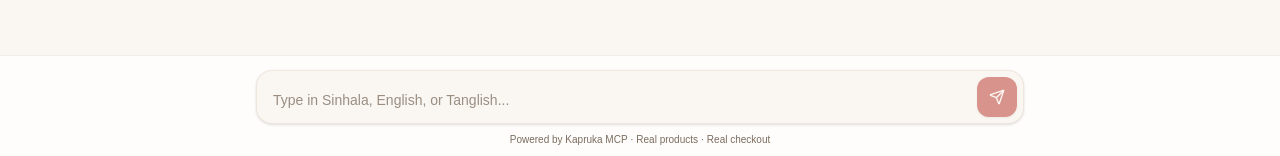
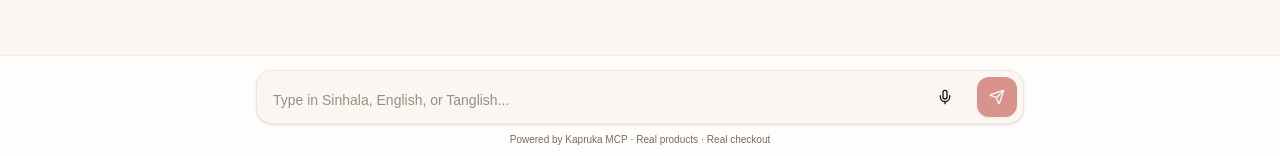
Before and after one commit to zibrasismail/kapruka-mcp-challenge, a Next.js app: page / in a window 1280 px wide. Shown: the part 641-797 px from the top of the page. Built offline with nearby package versions, Linux system fonts and the light colour scheme; a web font is replaced by a local one.

Commit message:
feat: implement speech recognition functionality and integrate with chat interface

```diff
--- a/src/components/chat/chat-interface.tsx
+++ b/src/components/chat/chat-interface.tsx
@@ -3,10 +3,12 @@
 import { useChat } from "@ai-sdk/react";
 import { useRef, useEffect, useState, useMemo, useCallback } from "react";
 import { DefaultChatTransport } from "ai";
-import { Send, Sparkles, Loader2 } from "lucide-react";
+import { Send, Sparkles, Loader2, Mic, MicOff } from "lucide-react";
+import { toast } from "sonner";
 import { Button } from "@/components/ui/button";
 import { OccasionChips } from "./occasion-chips";
 import { useIsMobile } from "@/lib/hooks/use-mobile";
+import { useSpeechRecognition } from "@/lib/hooks/use-speech-recognition";
 import { ProductCarousel } from "@/components/commerce/product-carousel";
 import { CartPanel } from "@/components/commerce/cart-panel";
 import { PayLinkCard } from "@/components/commerce/pay-link-card";
@@ -32,10 +34,38 @@ const WELCOME = {
 export function ChatInterface() {
   const scrollRef = useRef<HTMLDivElement>(null);
   const inputRef = useRef<HTMLTextAreaElement>(null);
+  const speechBaseRef = useRef("");
+  const speechFinalRef = useRef("");
   const [input, setInput] = useState("");
   const isMobile = useIsMobile();
   const lastScrollHeightRef = useRef(0);
   const cartItems = useCartStore((s) => s.items);
+
+  const handleSpeechTranscript = useCallback((text: string, isFinal: boolean) => {
+    const trimmed = text.trim();
+    if (!trimmed) return;
+
+    if (isFinal) {
+      speechFinalRef.current = [speechFinalRef.current, trimmed]
+        .filter(Boolean)
+        .join(" ");
+      setInput(
+        [speechBaseRef.current, speechFinalRef.current].filter(Boolean).join(" "),
+      );
+    } else {
+      const committed = [speechBaseRef.current, speechFinalRef.current]
+        .filter(Boolean)
+        .join(" ");
+      setInput([committed, trimmed].filter(Boolean).join(" "));
+    }
+  }, []);
+
+  const { isSupported: isSpeechSupported, isListening, toggle: toggleSpeech, stop: stopSpeech } =
+    useSpeechRecognition({
+      lang: "si-LK",
+      onTranscript: handleSpeechTranscript,
+      onError: (message) => toast.error(message),
+    });
 
   const transport = useMemo(
     () => new DefaultChatTransport({ api: "/api/chat" }),
@@ -67,14 +97,29 @@ export function ChatInterface() {
     return () => cancelAnimationFrame(frame);
   }, [messages, isLoading]);
 
-  const adjustTextareaHeight = () => {
+  const adjustTextareaHeight = useCallback(() => {
     const el = inputRef.current;
     if (!el) return;
     el.style.height = "auto";
     el.style.height = `${Math.min(el.scrollHeight, 128)}px`;
+  }, []);
+
+  useEffect(() => {
+    adjustTextareaHeight();
+  }, [input, adjustTextareaHeight]);
+
+  const handleMicClick = () => {
+    if (isListening) {
+      toggleSpeech();
+      return;
+    }
+    speechBaseRef.current = input;
+    speechFinalRef.current = "";
+    toggleSpeech();
   };
 
   const handleSubmit = async (text?: string) => {
+    stopSpeech();
     const msg = (text ?? input).trim();
     if (!msg || isLoading) return;
     setInput("");
@@ -286,8 +331,8 @@ export function ChatInterface() {
               ref={inputRef}
               value={input}
               onChange={(e) => {
+                if (isListening) stopSpeech();
                 setInput(e.target.value);
-                adjustTextareaHeight();
               }}
               onFocus={() => {
                 window.setTimeout(() => {
@@ -310,6 +355,31 @@ export function ChatInterface() {
               enterKeyHint={isMobile ? "enter" : "send"}
               className="max-h-32 min-h-11 min-w-0 flex-1 resize-none border-0 bg-transparent px-3.5 py-2.5 text-base leading-snug outline-none placeholder:leading-snug placeholder:text-muted-foreground/75 sm:px-4 sm:py-3 sm:text-sm"
             />
+            {isSpeechSupported && (
+              <Button
+                type="button"
+                variant={isListening ? "default" : "ghost"}
+                size="icon"
+                onClick={handleMicClick}
+                disabled={isLoading}
+                aria-label={isListening ? "Stop listening" : "Speak your message"}
+                aria-pressed={isListening}
+                className={cn(
+                  "m-1 size-9 shrink-0 rounded-xl sm:m-1.5 sm:size-10",
+                  isListening &&
+                    "relative bg-destructive text-white hover:bg-destructive/90",
+                )}
+              >
+                {isListening ? (
+                  <>
+                    <span className="absolute inset-0 animate-ping-soft rounded-xl bg-destructive/40" />
+                    <MicOff className="relative size-4" />
+                  </>
+                ) : (
+                  <Mic className="size-4" />
+                )}
+              </Button>
+            )}
             <Button
               type="submit"
               size="icon"
--- /dev/null
+++ b/src/lib/hooks/use-speech-recognition.ts
@@ -0,0 +1,112 @@
+"use client";
+
+import { useCallback, useEffect, useRef, useState } from "react";
+
+type SpeechRecognitionCtor = new () => SpeechRecognition;
+
+function getSpeechRecognitionCtor(): SpeechRecognitionCtor | undefined {
+  if (typeof window === "undefined") return undefined;
+  const w = window as Window & {
+    SpeechRecognition?: SpeechRecognitionCtor;
+    webkitSpeechRecognition?: SpeechRecognitionCtor;
+  };
+  return w.SpeechRecognition ?? w.webkitSpeechRecognition;
+}
+
+const ERROR_MESSAGES: Record<string, string> = {
+  "not-allowed":
+    "Microphone access was denied. Allow mic permission in your browser settings.",
+  "no-speech": "Didn't catch that — try speaking again.",
+  network: "Speech recognition needs an internet connection.",
+  "audio-capture": "No microphone found.",
+  "service-not-allowed": "Speech recognition is not available on this device.",
+};
+
+export function useSpeechRecognition(options?: {
+  lang?: string;
+  onTranscript?: (text: string, isFinal: boolean) => void;
+  onError?: (message: string) => void;
+}) {
+  const lang = options?.lang ?? "si-LK";
+  const onTranscriptRef = useRef(options?.onTranscript);
+  const onErrorRef = useRef(options?.onError);
+
+  useEffect(() => {
+    onTranscriptRef.current = options?.onTranscript;
+    onErrorRef.current = options?.onError;
+  }, [options?.onTranscript, options?.onError]);
+
+  const [isSupported] = useState(() => !!getSpeechRecognitionCtor());
+  const [isListening, setIsListening] = useState(false);
+  const recognitionRef = useRef<SpeechRecognition | null>(null);
+
+  const stop = useCallback(() => {
+    recognitionRef.current?.stop();
+    recognitionRef.current = null;
+    setIsListening(false);
+  }, []);
+
+  const start = useCallback(() => {
+    const Ctor = getSpeechRecognitionCtor();
+    if (!Ctor) {
+      onErrorRef.current?.(
+        "Speech recognition is not supported in this browser. Try Chrome or Edge.",
+      );
+      return;
+    }
+
+    const recognition = new Ctor();
+    recognition.continuous = true;
+    recognition.interimResults = true;
+    recognition.lang = lang;
+    recognition.maxAlternatives = 1;
+
+    recognition.onresult = (event) => {
+      let interim = "";
+      let final = "";
+
+      for (let i = event.resultIndex; i < event.results.length; i++) {
+        const result = event.results[i];
+        const text = result[0]?.transcript ?? "";
+        if (result.isFinal) final += text;
+        else interim += text;
+      }
+
+      if (final.trim()) onTranscriptRef.current?.(final, true);
+      else if (interim.trim()) onTranscriptRef.current?.(interim, false);
+    };
+
+    recognition.onerror = (event) => {
+      if (event.error === "aborted") return;
+      onErrorRef.current?.(
+        ERROR_MESSAGES[event.error] ??
+          "Speech recognition failed. Please try again.",
+      );
+      setIsListening(false);
+    };
+
+    recognition.onend = () => {
+      recognitionRef.current = null;
+      setIsListening(false);
+    };
+
+    recognitionRef.current = recognition;
+
+    try {
+      recognition.start();
+      setIsListening(true);
+    } catch {
+      onErrorRef.current?.("Could not start speech recognition.");
+      setIsListening(false);
+    }
+  }, [lang]);
+
+  const toggle = useCallback(() => {
+    if (isListening) stop();
+    else start();
+  }, [isListening, start, stop]);
+
+  useEffect(() => () => recognitionRef.current?.abort(), []);
+
+  return { isSupported, isListening, start, stop, toggle };
+}
```
